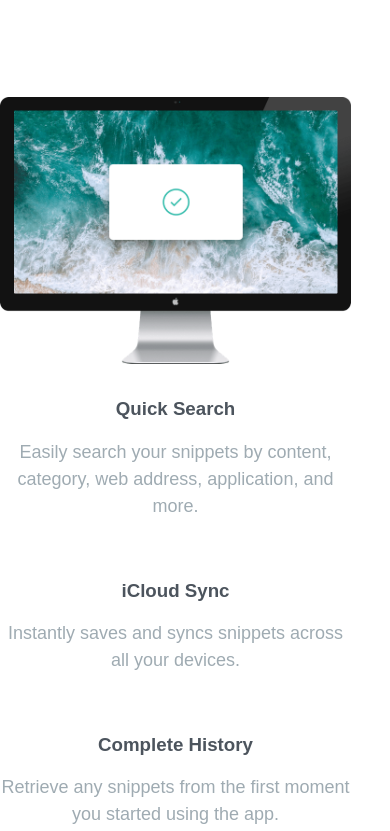
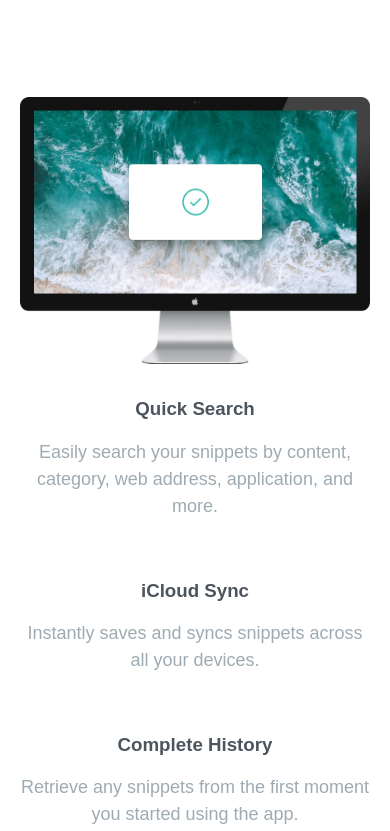
Before and after one commit to coldsaw/Clipboard-landing-page, a plain HTML site: page index.html in a window 390 px wide. Shown: the part 1096-1927 px from the top of the page. Drawn offline with nearby package versions, Linux system fonts and the light colour scheme; a web font is replaced by a local one.

Commit message:
Update style.css

```diff
--- a/style.css
+++ b/style.css
@@ -261,7 +261,6 @@ button {
         display:flex;
         flex-direction: column;
         align-items: center;
-        max-width: 90vw;
     }
     .leftsec>ul {
         padding-left: 0;
```
